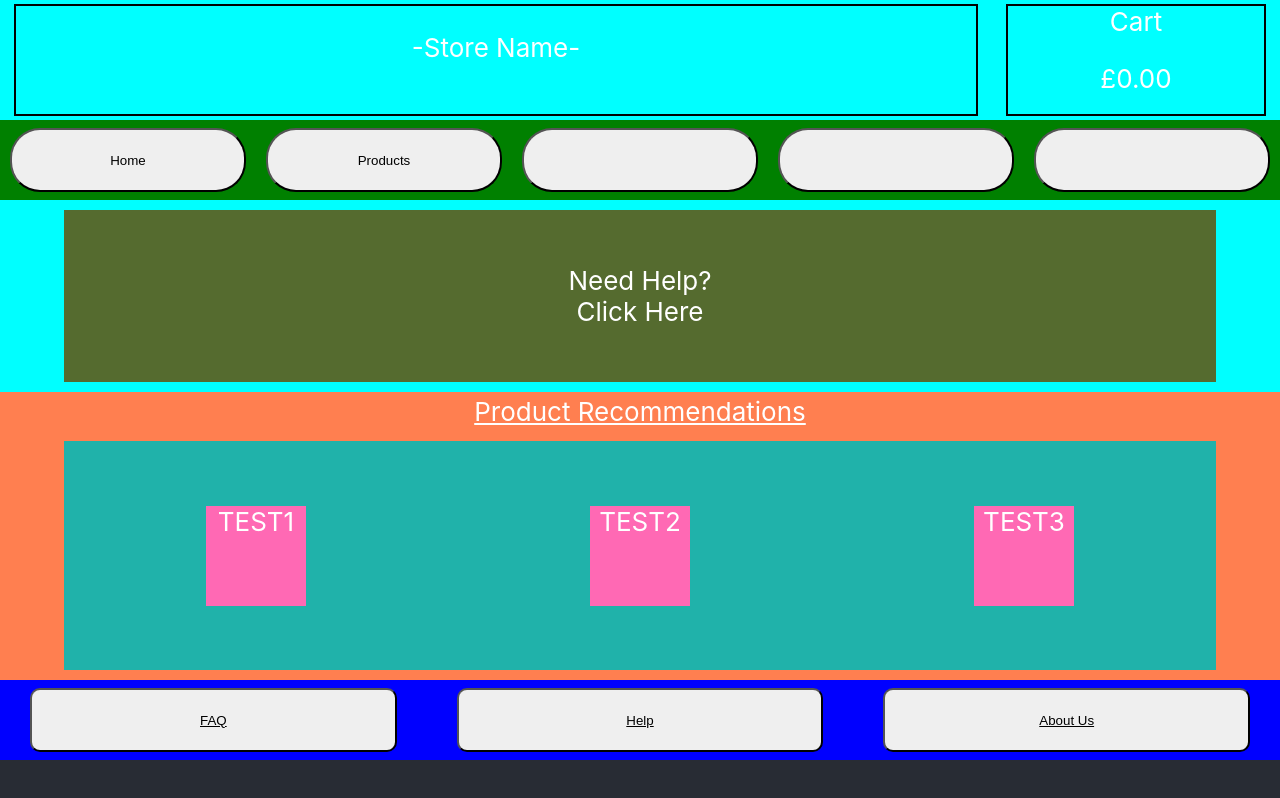
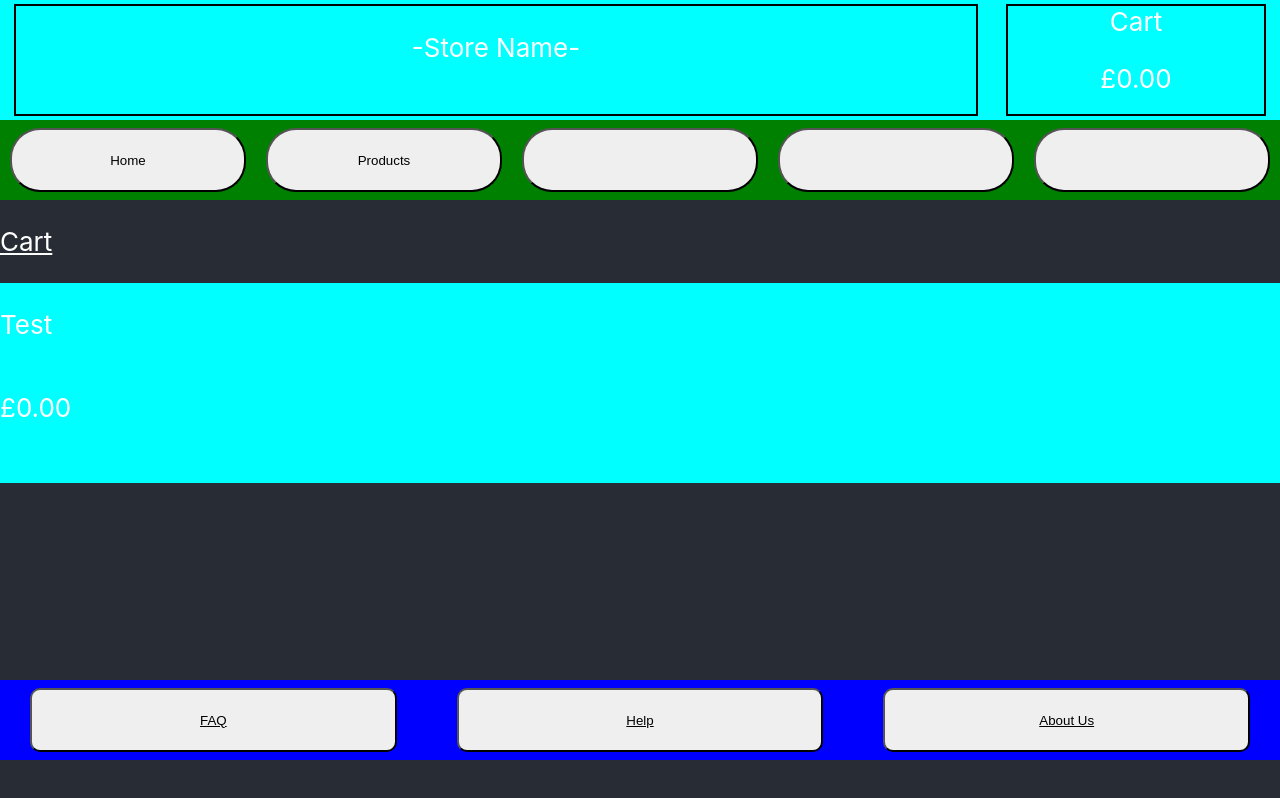
Before and after one commit to PSXLiam/E-CommerceProject, a React (Create React App) app in the folder e-commerce-app/: page / in a window 1280 px wide. Built offline with nearby package versions, Linux system fonts and the light colour scheme.

Commit message:
Create Cart Page

```diff
--- a/e-commerce-app/src/App.js
+++ b/e-commerce-app/src/App.js
@@ -4,12 +4,13 @@ import AppFooter from './AppFooter';
 import BodyHome from './BodyHome';
 import BodyProducts from './BodyProducts';
 import BodyProduct from './BodyProduct';
+import BodyCart from './BodyCart';
 import BodyHelp from './BodyHelp';
 import { useState } from 'react';
 
 function App() {
 
-  const [currentPage, setCurrentPage] = useState("Home")
+  const [currentPage, setCurrentPage] = useState("Cart")
   const [products, setProducts] = useState([
     {
         image: "BigScreen",
@@ -40,6 +41,9 @@ function App() {
                 {currentPage == "Product" &&
                   <BodyProduct products={products} totalPrice={totalPrice} setTotalPrice={setTotalPrice}/>
                 }
+                {currentPage == "Cart" &&
+                  <BodyCart/>
+                }
                 {currentPage == "Help" &&
                   <BodyHelp/>
                 }
--- /dev/null
+++ b/e-commerce-app/src/BodyCart.css
@@ -0,0 +1,22 @@
+.AppBody{
+    height: 60vh;
+}
+
+.cartBody{
+    display: flex;
+    flex-direction: column;
+    align-items: flex-start;
+}
+
+.cartTitle{
+    text-decoration: underline;
+}
+
+.cartContent{
+    background-color: aqua;
+    width: 100vw;
+    height: 200px;
+    display: flex;
+    flex-direction: column;
+    align-items: flex-start;
+}
--- /dev/null
+++ b/e-commerce-app/src/BodyCart.js
@@ -0,0 +1,18 @@
+import './BodyCart.css'
+
+function BodyCart() {
+
+    return(
+        <div className='AppBody'>
+            <div className='cartBody'>
+            <p className='cartTitle'>Cart</p>
+                <div className='cartContent'>
+                    <p className='productList'>Test</p>
+                    <p className='totalPrice'>£0.00</p>
+                </div>
+            </div>
+        </div>
+    )
+}
+
+export default BodyCart
```
